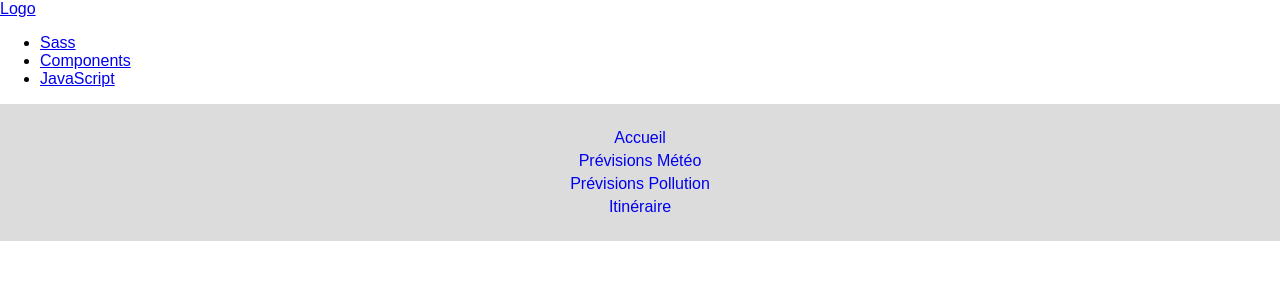
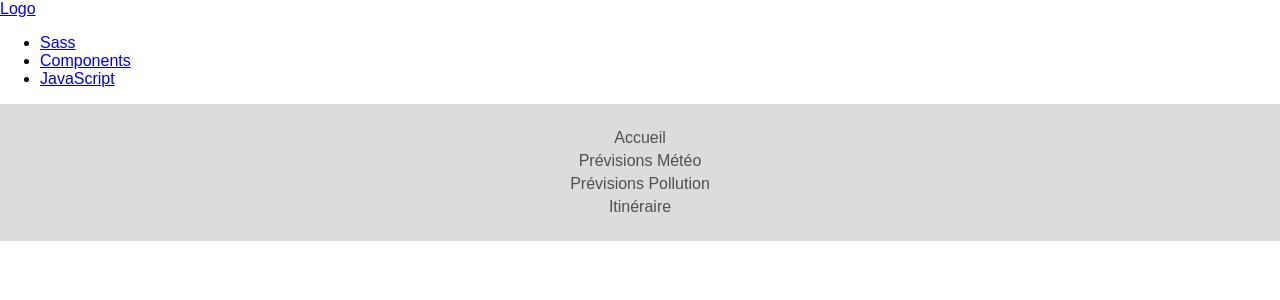
Before and after one commit to samirkhennache/Pol-Air-Redux, a React (Create React App) app: page / in a window 1280 px wide. Shown: the top 300 px of the page. Built offline with nearby package versions, Linux system fonts and the light colour scheme.

Commit message:
modifications footer

```diff
--- a/src/components/Footer.css
+++ b/src/components/Footer.css
@@ -4,6 +4,12 @@
 }
 .list-footer a {
     text-decoration: none;
+    color: rgb(80, 80, 80);
+    transition: all 0.3s ease;
+}
+.list-footer a:hover {
+    color: black;
+
 }
 .list-footer {
     background: rgb(220, 220, 220);
--- a/src/components/Footer.js
+++ b/src/components/Footer.js
@@ -7,14 +7,14 @@ import './Footer.css';
 class Footer extends Component {
     render() {
       return (
-        <div>
+        <grid>
           <ul className="list-footer">
             <li><a href="#">Accueil</a></li>
             <li><a href="#">Prévisions Météo</a></li>
             <li><a href="#">Prévisions Pollution</a></li>
             <li><a href="#">Itinéraire</a></li>
           </ul>
-        </div>
+        </grid>
       );
     }
   }
```
Also changed, not shown: 1 other file (tests, documents, lock files or other folders).
